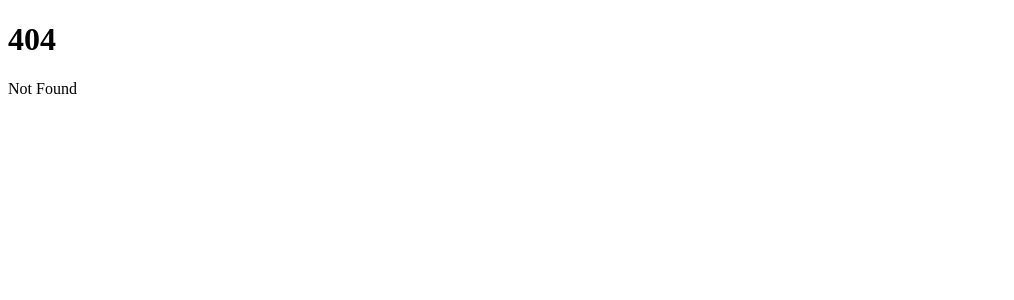
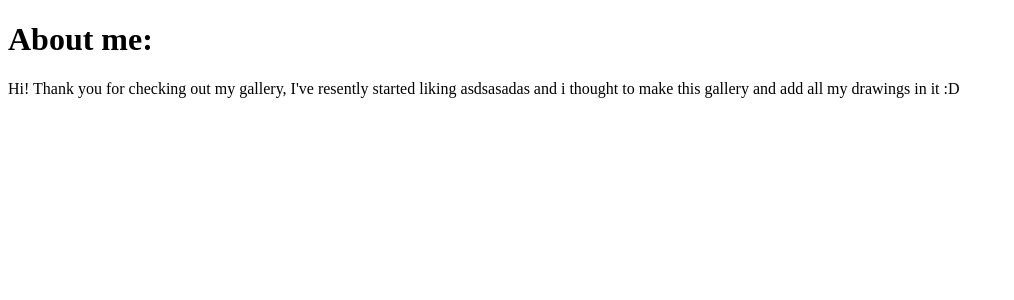
Before and after one commit to michaelpitop/my-gallery, a SvelteKit app: page /about in a window 1280 px wide. Before the commit this address had no page. Shown: the top 300 px of the page, without its empty margins (0-1014 px from the left). Built offline with nearby package versions, Linux system fonts and the light colour scheme.

Commit message:
added pic and about page

```diff
--- /dev/null
+++ b/src/routes/about/+page.svelte
@@ -0,0 +1,3 @@
+<h1>About me:</h1>
+
+<p>Hi! Thank you for checking out my gallery, I've resently started liking asdsasadas and i thought to make this gallery and add all my drawings in it :D</p>
```
Also changed, not shown: src/routes/+page.svelte (+12 -2 lines), src/routes/nav/+page.svelte (added), src/routes/pic/+page.svelte (added).
